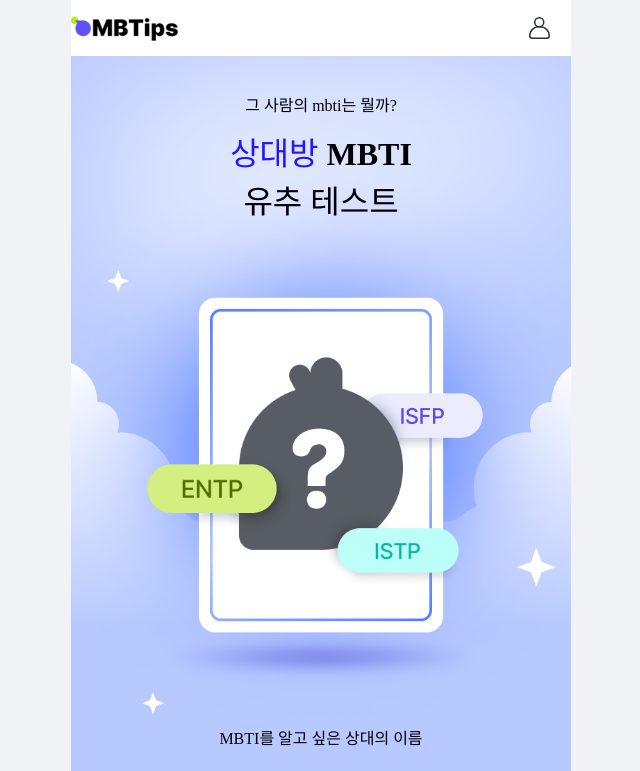
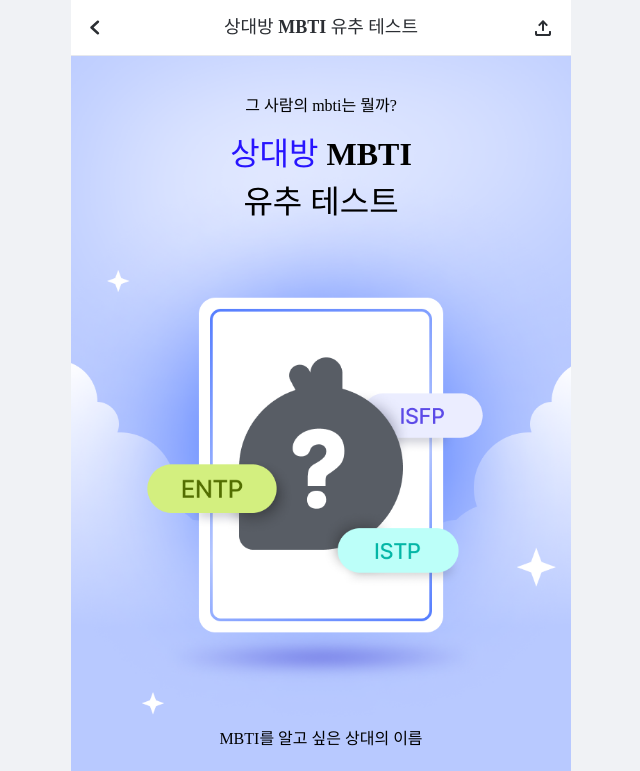
Before and after one commit to MBTips/FE-MBTips, a React (Vite) app: page /mbti-test in a window 1280 px wide. Shown: the top 771 px of the page, without its empty margins (319-959 px from the left). Built offline with nearby package versions, Linux system fonts and the light colour scheme; no server answers.

Commit message:
feat: Navbar Header 합치기

```diff
--- a/src/components/Header.tsx
+++ b/src/components/Header.tsx
@@ -1,50 +1,23 @@
-import { useNavigate } from "react-router-dom";
+import { useLocation } from "react-router-dom";
+import SubHeader from "./header/SubHeader";
+import MainHeader from "./header/MainHeader";
 
 type HeaderProps = {
-  title: string;
+  title?: string;
   showPreviousIcon?: boolean;
   showShareIcon?: boolean;
 };
 
 const Header = ({
-  title,
+  title = "",
   showPreviousIcon = true,
   showShareIcon = true
 }: HeaderProps) => {
-  const navigate = useNavigate();
+  const pathname = useLocation().pathname;
+  const isLoggedIn = localStorage.getItem("isLoggedIn");
 
-  const handleGoBack = () => {
-    navigate(-1);
-  };
 
-  return (
-    <div className="relative flex h-[56px] w-full flex-row items-center justify-center border-b border-gray-100 bg-white">
-      {showPreviousIcon && (
-        <img
-          src="/public/icon/arrow_left.svg"
-          alt="Go To Back"
-          className="absolute left-[18.77px] cursor-pointer"
-          width={9.87}
-          height={16}
-          onClick={handleGoBack}
-        />
-      )}
-
-      <h1 className="absolute left-1/2 -translate-x-1/2 transform text-[18px] font-bold text-gray-900">
-        {title}
-      </h1>
-
-      {showShareIcon && (
-        <img
-          src="/public/icon/share.svg"
-          alt="Share"
-          className="absolute right-[20px] cursor-pointer"
-          width={16}
-          height={16}
-        />
-      )}
-    </div>
-  );
+  return pathname === "/" ? <MainHeader isLoggedIn={isLoggedIn}/> : <SubHeader title={title} showPreviousIcon={showPreviousIcon} showShareIcon={showShareIcon} />;
 };
 
 export default Header;
--- a/src/components/NavBar.tsx
+++ b/src/components/header/MainHeader.tsx
@@ -1,11 +1,9 @@
 import { Link } from "react-router-dom";
-import LoginButton from "@/components/button/LoginButton";
+import LoginButton from "../button/LoginButton";
 
-const NavBar = () => {
-  const isLoggedIn = localStorage.getItem("isLoggedIn");
-
+const MainHeader = ({isLoggedIn}: {isLoggedIn : string | null})=> {
   return (
-    <div className="bg-white flex h-[56px] w-full justify-between">
+    <div className="bg-white flex h-[56px] w-full justify-between px-5">
       <Link to="/" className="flex items-center">
       <img
         src="/public/icon/mbtipslogo.svg"
@@ -21,8 +19,7 @@ const NavBar = () => {
         width={24}
         height={24}
       />}
-    </div>
-  );
-};
+    </div>)
+}
 
-export default NavBar;
+export default MainHeader;
--- /dev/null
+++ b/src/components/header/SubHeader.tsx
@@ -0,0 +1,52 @@
+import { useNavigate } from "react-router-dom"
+
+
+type SubHeaderProps = {
+  title: string;
+  showPreviousIcon?: boolean;
+  showShareIcon?: boolean;
+};
+
+const SubHeader = ({
+  title = "",
+  showPreviousIcon = true,
+  showShareIcon = true
+}: SubHeaderProps) => {
+
+
+  const navigate = useNavigate();
+  const handleGoBack = () => {
+    navigate(-1);
+  };
+
+  return (
+    <div className="relative flex h-[56px] w-full flex-row items-center justify-center border-b border-gray-100 bg-white">
+    {showPreviousIcon && (
+      <img
+      src="/public/icon/arrow_left.svg"
+      alt="Go To Back"
+      className="absolute left-[18.77px] cursor-pointer"
+      width={9.87}
+      height={16}
+      onClick={handleGoBack}
+      />
+    )}
+
+    <h1 className="absolute left-1/2 -translate-x-1/2 transform text-[18px] font-bold text-gray-900">
+      {title}
+    </h1>
+
+    {showShareIcon && (
+      <img
+      src="/public/icon/share.svg"
+      alt="Share"
+      className="absolute right-[20px] cursor-pointer"
+      width={16}
+      height={16}
+      />
+    )}
+  </div>
+    );
+  }
+
+  export default SubHeader;
--- a/src/pages/Home.tsx
+++ b/src/pages/Home.tsx
@@ -1,6 +1,6 @@
 import { useNavigate } from "react-router-dom";
+import Header from "@/components/Header";
 import Banner from "@/components/Banner";
-import NavBar from "@/components/NavBar";
 import StrokeBanner from "@/components/StrokeBanner";
 import SubTitle from "@/components/SubTitle";
 import ChatStartButton from "@/components/button/ChatStartButton";
@@ -16,7 +16,7 @@ const Home = () => {
   return (
     <div className="flex flex-col bg-white w-[360px] md:w-[375px] lg:w-[500px]">
       <header>
-        <NavBar />
+        <Header/>
       </header>
 
       <main>
--- a/src/pages/MbtiTestIntro.tsx
+++ b/src/pages/MbtiTestIntro.tsx
@@ -1,7 +1,6 @@
 import { ChangeEvent, FormEvent, useState } from "react";
 import { useNavigate } from "react-router-dom";
-import NavBar from "@/components/NavBar";
-
+import Header from "@/components/Header";
 const MbtiTestIntro = () => {
   const [name, setName] = useState("");
   const navigate = useNavigate();
@@ -26,7 +25,7 @@ const MbtiTestIntro = () => {
 
   return (
     <main className="h-[1080px] flex flex-col">
-      <NavBar />
+      <Header title="상대방 MBTI 유추 테스트"/>
       <div className="relative flex-1 flex flex-col items-center w-full h-[756px] bg-[url('/image/mbti_test_intro.png')] bg-cover bg-no-repeat">
         <span className="absolute top-[38px] font-medium text-lg">그 사람의 mbti는 뭘까?</span>
         <h2 className="absolute top-[74px] font-extrabold text-[32px] text-center">
```
